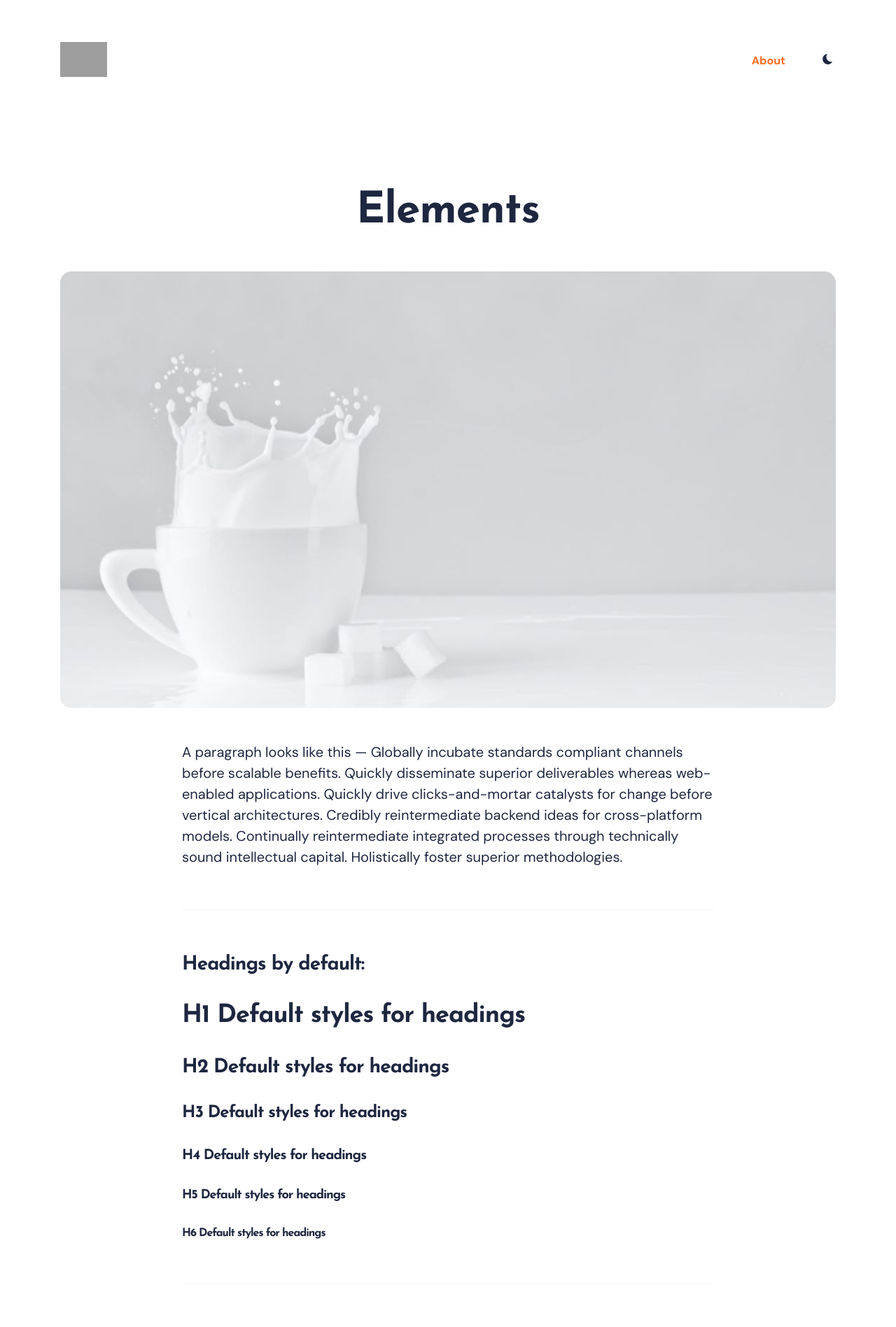
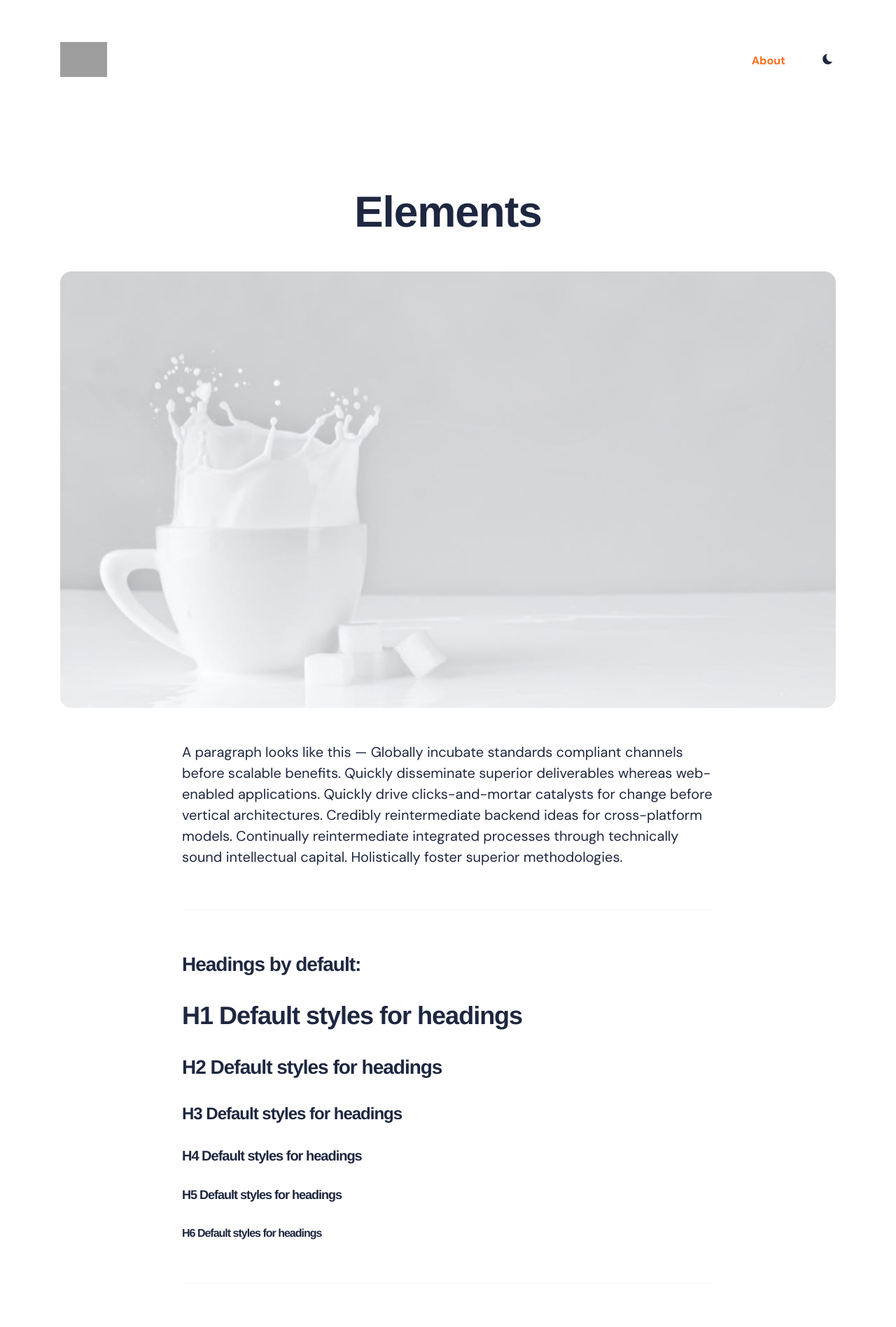
Before and after one commit to Joonhwi/joonhwi.github.io, a Jekyll site: the page built from _pages/elements.md, in a window 1280 px wide. Shown: the top 1897 px of the page at 70% size. Built offline with Jekyll 4.4.1, drawn with Linux system fonts in a browser that asks for light colours; nearby versions of some CDN libraries; grey boxes are pictures that could not be loaded.

Commit message:
Update _variables.scss

```diff
--- a/_sass/0-settings/_variables.scss
+++ b/_sass/0-settings/_variables.scss
@@ -24,7 +24,7 @@
 
 // Headings
 $heading-font-weight: 700;
-$heading-font-family: 'Josefin Sans', Helvetica Neue, Helvetica, Arial, sans-serif;
+$heading-font-family: 'Baskerville', Helvetica Neue, Helvetica, Arial, sans-serif;
 
 $font-size-h1:  36px;
 $font-size-h2:  28px;
```
